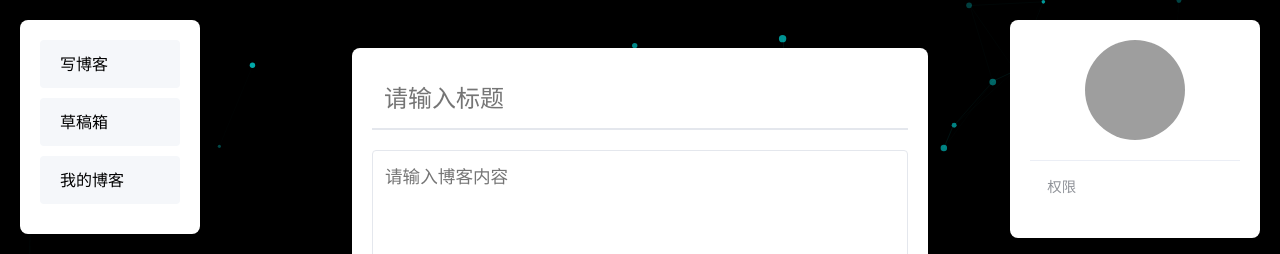
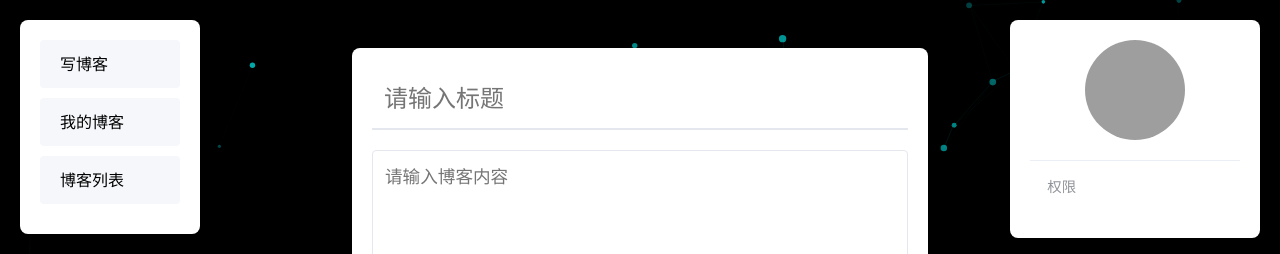
Before and after one commit to tonygyf/vue-springboot, a Vue app in the folder frontend/: page /blogs/create in a window 1280 px wide. Shown: the top 254 px of the page. Built offline with nearby package versions, Linux system fonts and the light colour scheme.

Commit message:
左侧博客列表返回成功

```diff
--- a/frontend/src/App.vue
+++ b/frontend/src/App.vue
@@ -8,6 +8,7 @@
         @create-new="goToNew"
         @view-drafts="goToDrafts"
         @view-my-blogs="goToMyBlogs"
+        @view-blog-list="goToBlogList"
     />
     <SidebarRight
         v-if="!isLoginPage"
@@ -57,6 +58,9 @@ export default {
     },
     goToMyBlogs() {
       this.$router.push('/myblogs');
+    },
+    goToBlogList() {
+      this.$router.push('/blogs');
     }
   }
 }
--- a/frontend/src/components/CreateBlog.vue
+++ b/frontend/src/components/CreateBlog.vue
@@ -30,6 +30,7 @@
 </template>
 
 <script>
+// 注意这个publish非常重要
 import { blogService } from '../services/api';
 
 export default {
--- a/frontend/src/components/SidebarLeft.vue
+++ b/frontend/src/components/SidebarLeft.vue
@@ -3,11 +3,11 @@
     <button class="action-btn" @click="$emit('create-new')">
       <i class="fas fa-plus"></i> 写博客
     </button>
-    <button class="action-btn" @click="$emit('view-drafts')">
-      <i class="fas fa-file"></i> 草稿箱
-    </button>
     <button class="action-btn" @click="$emit('view-my-blogs')">
       <i class="fas fa-book"></i> 我的博客
+    </button>
+    <button class="action-btn" @click="$emit('view-blog-list')">
+      <i class="fas fa-list"></i> 博客列表
     </button>
   </div>
 </template>
```
Also changed, not shown: 2 other files (tests, documents, lock files or other folders).
